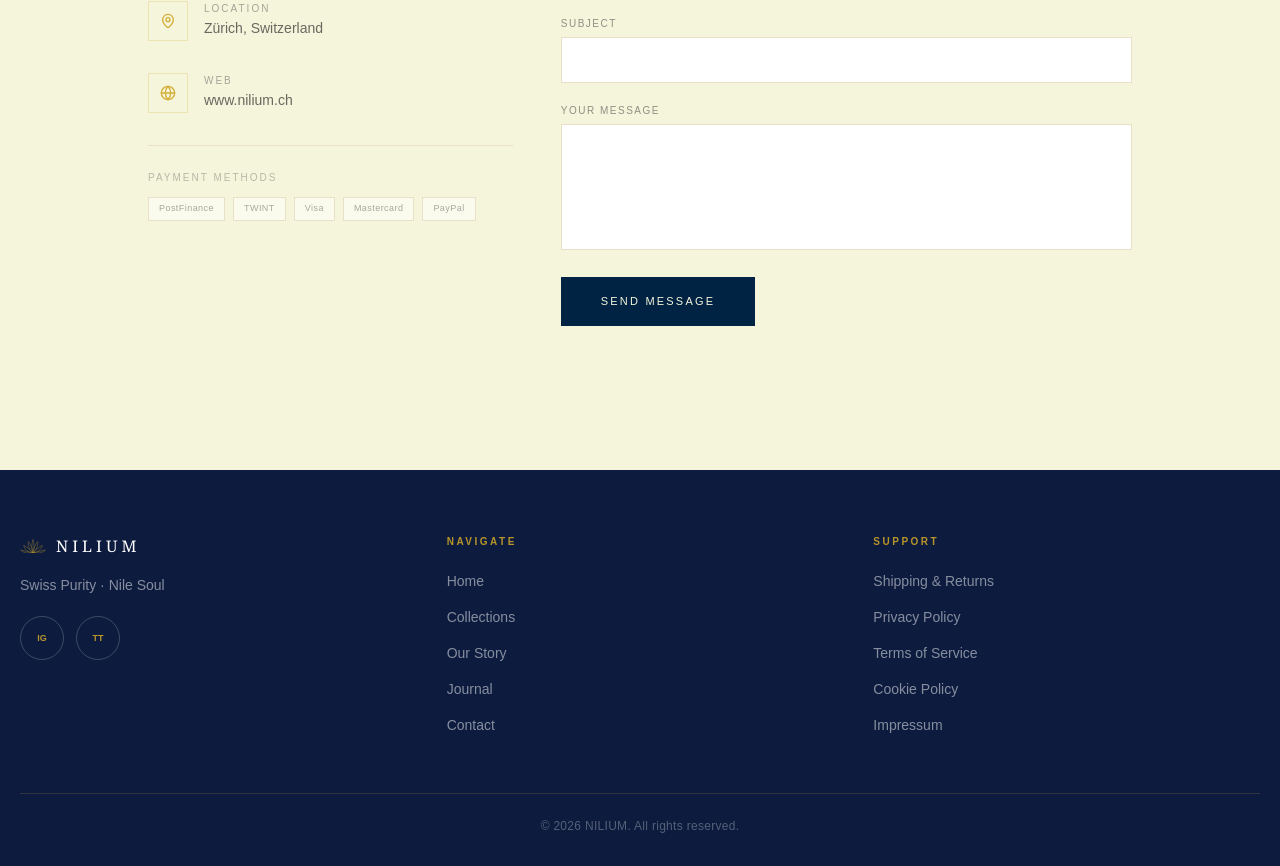
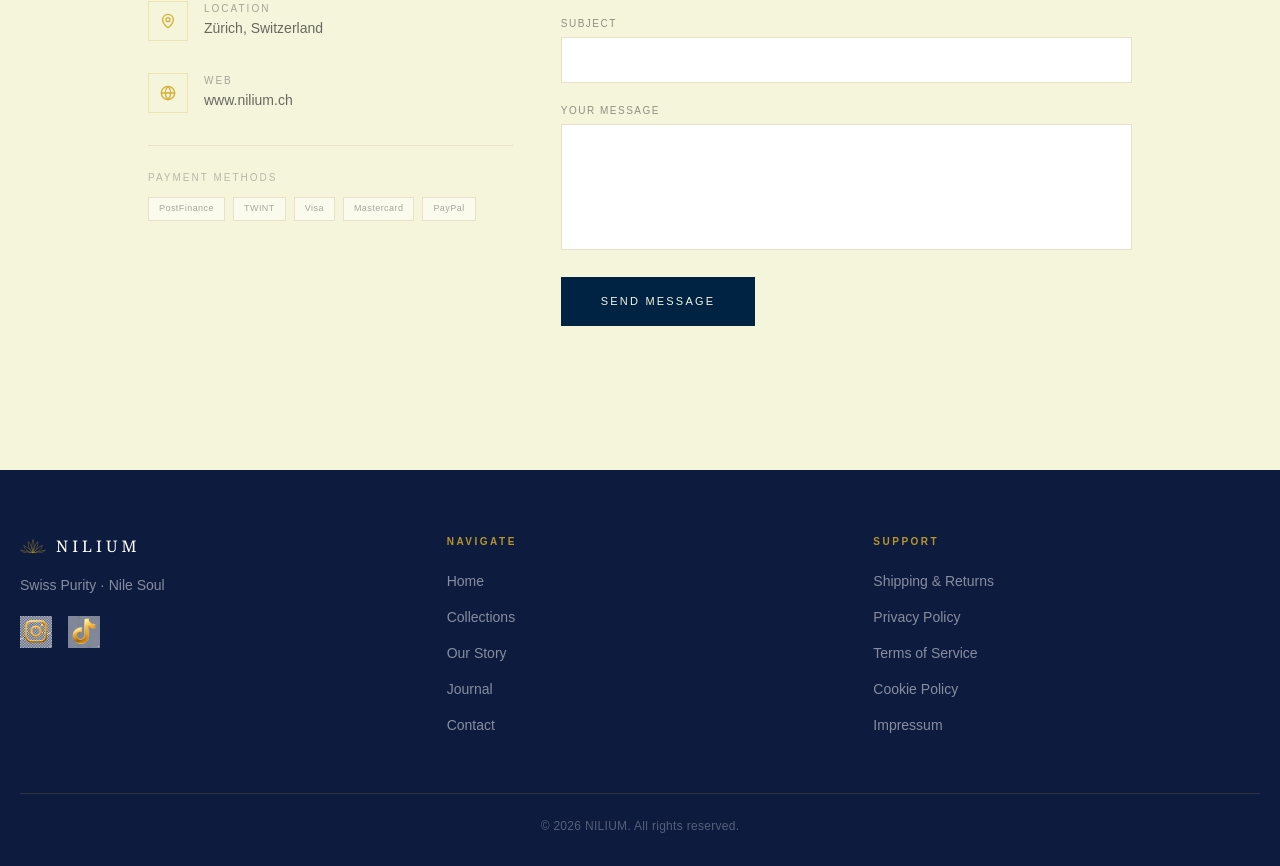
Before and after one commit to mohamedmetwle99-code/nilium, a React (Vite) app: page / in a window 1280 px wide. Shown: the part 6207-7073 px from the top of the page. Built offline with nearby package versions, Linux system fonts and the light colour scheme.

Commit message:
replace circular social icons with gold TikTok and Instagram PNG images in footer

```diff
--- a/src/components/Footer.tsx
+++ b/src/components/Footer.tsx
@@ -33,8 +33,8 @@ export const Footer: React.FC<Props> = ({ lang, onLegalOpen }) => {
   ];
 
   const socials = [
-    { abbr: 'IG', label: 'Instagram', href: 'https://instagram.com/nilium.ch' },
-    { abbr: 'TT', label: 'TikTok',    href: 'https://tiktok.com/@niliumofficial' },
+    { icon: '/icons/social-instagram.png', label: 'Instagram', href: 'https://instagram.com/nilium.ch' },
+    { icon: '/icons/social-tiktok.png',    label: 'TikTok',    href: 'https://tiktok.com/@niliumofficial' },
   ];
 
   return (
@@ -53,17 +53,16 @@ export const Footer: React.FC<Props> = ({ lang, onLegalOpen }) => {
             <p className="text-white/50 text-sm font-body leading-relaxed mb-5">
               {t['footer.tagline']}
             </p>
-            <div className="flex items-center gap-3">
+            <div className="flex items-center gap-4">
               {socials.map(s => (
                 <a
-                  key={s.abbr}
+                  key={s.label}
                   href={s.href}
                   target="_blank"
                   rel="noopener noreferrer"
-                  aria-label={`NILIUM on ${s.label}`}
-                  className="w-11 h-11 rounded-full border border-white/20 flex items-center justify-center text-nilium-gold hover:bg-nilium-gold hover:border-nilium-gold hover:text-nilium-navy transition-all duration-200 text-[9px] font-accent font-bold"
+                  className="block hover:opacity-80 hover:scale-110 transition-all duration-300"
                 >
-                  {s.abbr}
+                  <img src={s.icon} alt={s.label} className="w-8 h-8 object-contain" />
                 </a>
               ))}
             </div>
```
Also changed, not shown: public/icons/social-instagram.png, public/icons/social-tiktok.png.
